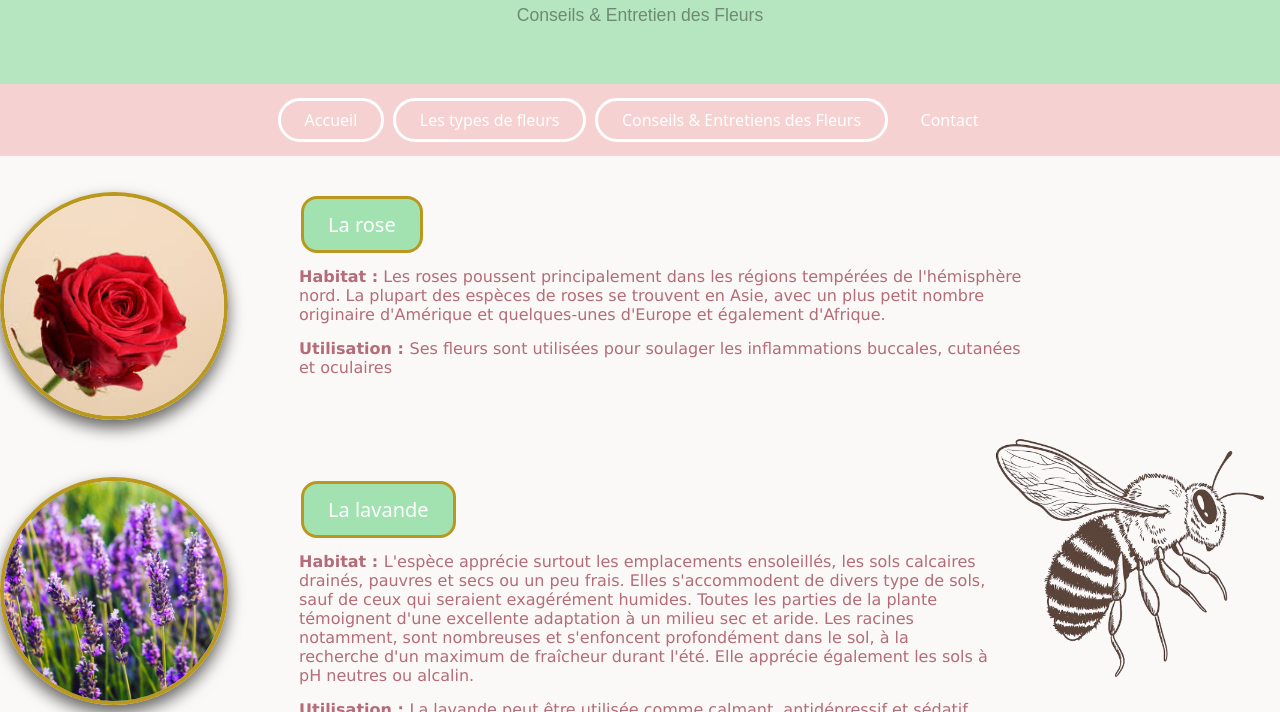
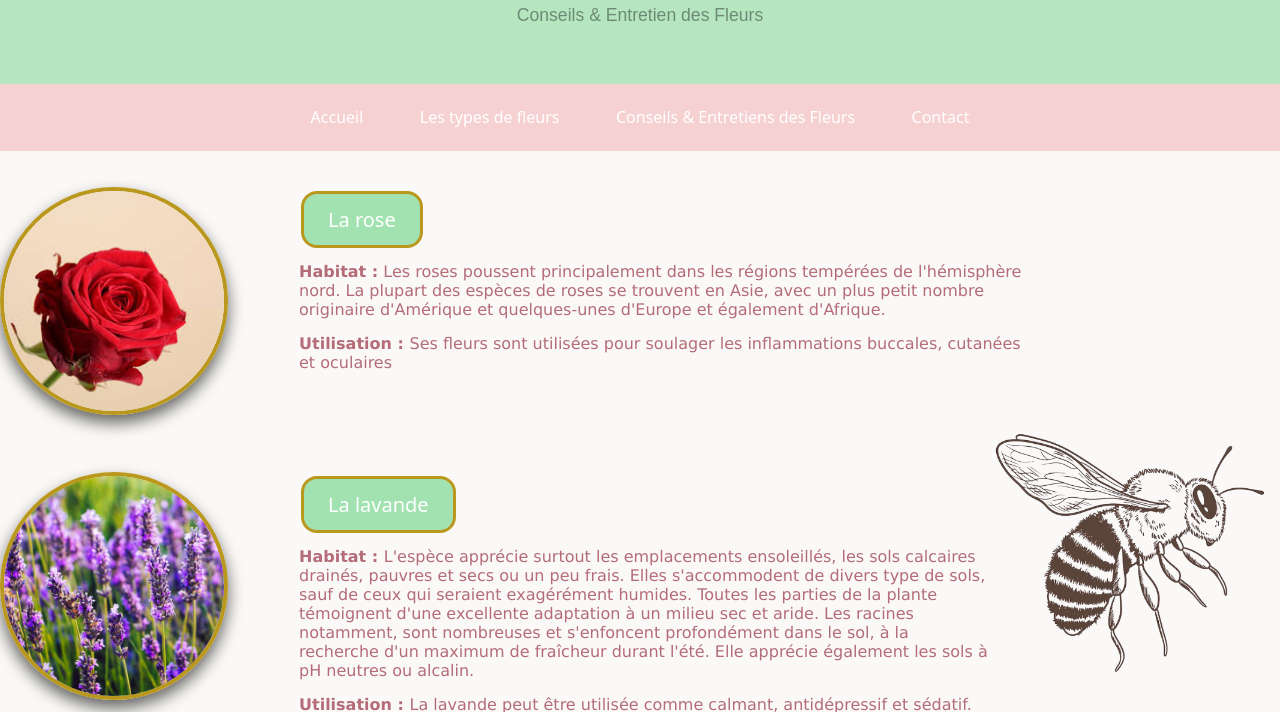
Before and after one commit to Christophe-sio/SitePlanteinfo, a plain HTML site: page Page2.html in a window 1280 px wide. Shown: the part 88-800 px from the top of the page. Drawn offline with Linux system fonts and the light colour scheme; files that its build step writes are made by us from their sources.

Commit message:
Update Page2.html

```diff
--- a/Page2.html
+++ b/Page2.html
@@ -78,10 +78,10 @@ footer {
         <p>Conseils & Entretien des Fleurs</p>
     </header>
 <nav class="h">
-<p><a href="index.html" class="button_haut button_acceuil">Accueil</a>
-<a href="Page2.html" class="button_haut button_p2">Les types de fleurs</a>
-<a href="Page3.html" class="button_haut button_p3">Conseils & Entretiens des Fleurs</a>
-<a href="#" class="button_haut button_p4">Contact</a></p>
+<p><a href="index.html" class="button_haut">Accueil</a>
+<a href="Page2.html" class="button_haut">Les types de fleurs</a>
+<a href="Page3.html" class="button_haut">Conseils & Entretiens des Fleurs</a>
+<a href="#" class="button_haut">Contact</a></p>
 </nav>
 
 <!--Fleurs-->
```
